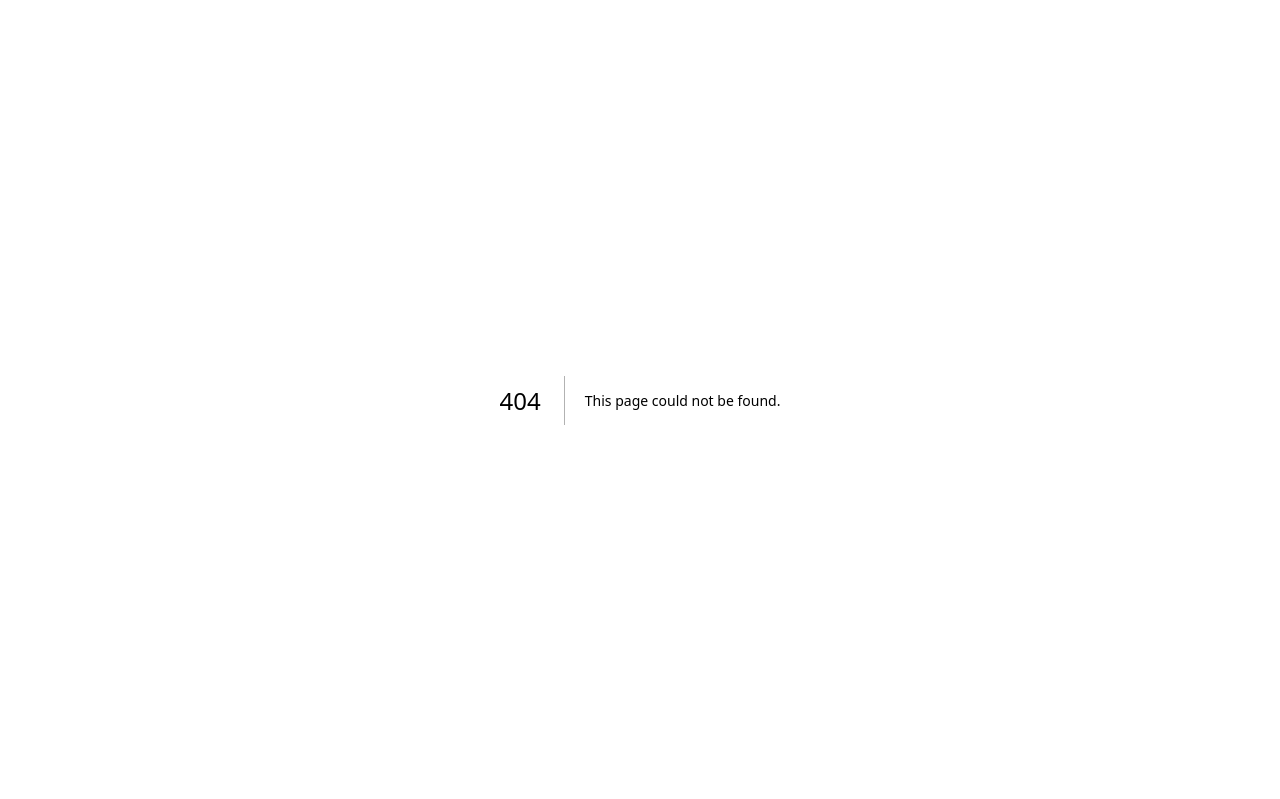
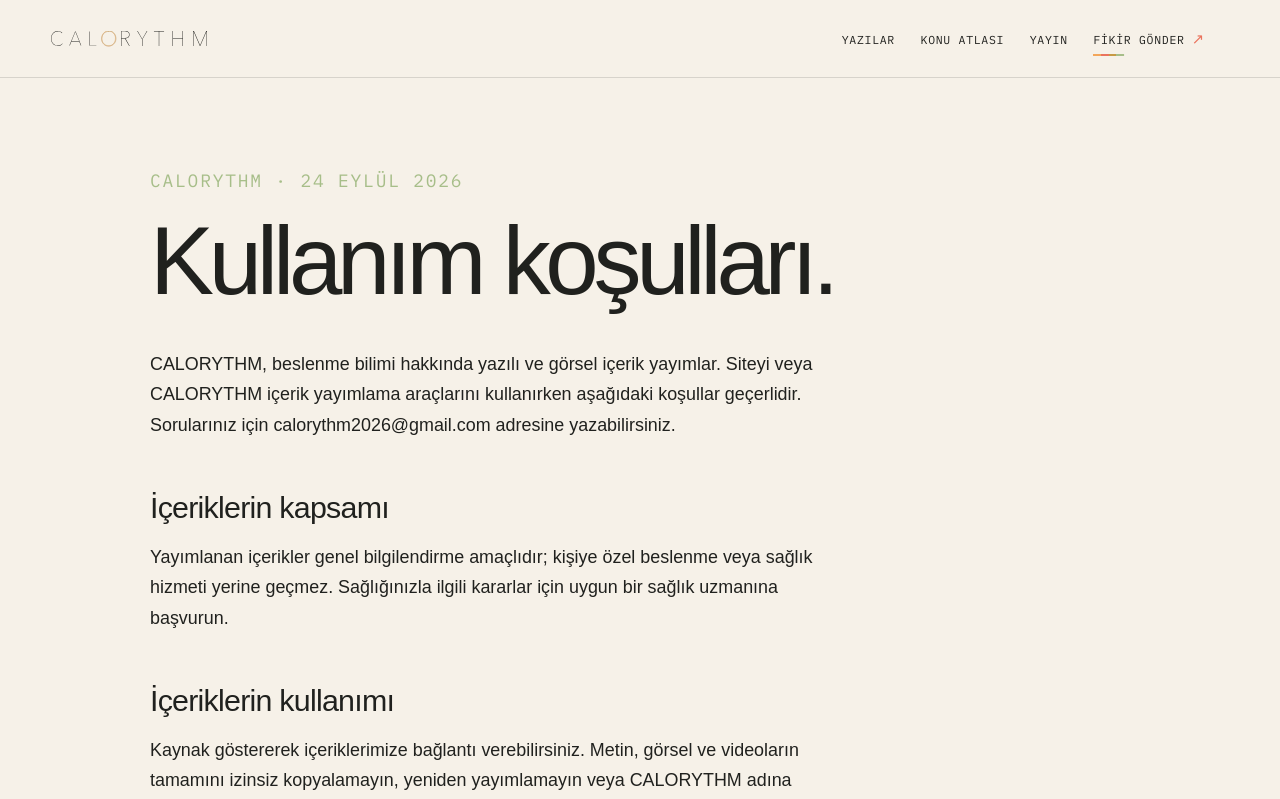
Before and after one commit to hakanurtimur/calorythm, a Next.js app: page /kullanim-kosullari in a window 1280 px wide. Before the commit this address had no page. Shown: the top 799 px of the page. Built offline with nearby package versions, Linux system fonts and the light colour scheme; no server answers.

Commit message:
Add Calorythm privacy and terms pages for social integrations

```diff
--- /dev/null
+++ b/src/app/(publication)/gizlilik-politikasi/page.tsx
@@ -0,0 +1,30 @@
+import type { Metadata } from "next";
+import { editorialEmail } from "@/lib/editorial-contact";
+import styles from "../legal/legal.module.css";
+
+export const metadata: Metadata = {
+  title: "Gizlilik Politikası | CALORYTHM",
+  description: "CALORYTHM web sitesi ve yayın araçlarında kişisel verilerin kullanımına ilişkin bilgiler.",
+};
+
+export default function PrivacyPolicyPage() {
+  return (
+    <main className={styles.page} id="ana-icerik" tabIndex={-1} data-header-tone="light">
+      <p className={styles.eyebrow}>CALORYTHM · 24 Eylül 2026</p>
+      <h1>Gizlilik politikası.</h1>
+      <p>Bu metin, CALORYTHM web sitesi ve içerik yayımlama araçları kullanılırken işlenen bilgileri açıklar. Sorularınız ve veri talepleriniz için <a href={`mailto:${editorialEmail}`}>{editorialEmail}</a> adresinden bize ulaşabilirsiniz.</p>
+
+      <h2>Web sitesini ziyaret ettiğinizde</h2>
+      <p>Sayfaları görüntülemek için cihazınız ile web sitesinin sunucusu arasında teknik veriler (örneğin IP adresi, istek zamanı ve tarayıcı bilgisi) iletilir. Bu veriler sitenin sunulması ve güvenliği için barındırma hizmeti tarafından işlenebilir. Sitedeki dış bağlantılara gittiğinizde ilgili hizmetin kendi gizlilik koşulları geçerli olur.</p>
+
+      <h2>Bize yazdığınızda</h2>
+      <p>E-posta ile paylaştığınız ad, iletişim bilgisi ve mesaj içeriğini talebinizi yanıtlamak ve ilgili yazışmayı yürütmek için kullanırız. E-posta göndermek isteğe bağlıdır.</p>
+
+      <h2>Sosyal medya bağlantıları</h2>
+      <p>CALORYTHM’ün içerik yayımlama aracında bir sosyal medya hesabını bağlamayı seçerseniz, ilgili platformun izin ekranında onayladığınız yetkiler kapsamında erişim belirteçleri alınır. Bu bilgiler hesabı bağlamak ve sizin başlattığınız video yükleme işlemlerini yürütmek için kullanılır. Yüklemeyi seçtiğiniz video ve açıklama ilgili platforma gönderilir. Hesap bağlantısını araç içinden kesebilirsiniz. TikTok, Instagram ve YouTube’un kendi gizlilik politikaları platformlardaki işlemler için ayrıca geçerlidir.</p>
+
+      <h2>Haklarınız ve iletişim</h2>
+      <p>Hakkınızdaki bilgilere erişim, düzeltme veya silme talebinizi <a href={`mailto:${editorialEmail}`}>{editorialEmail}</a> adresine iletebilirsiniz. Talebi değerlendirirken kimliğinizi doğrulamamız gerekebilir. Bu politika, hizmetteki değişikliklere göre güncellenebilir; güncel sürüm bu sayfada yayımlanır.</p>
+    </main>
+  );
+}
--- /dev/null
+++ b/src/app/(publication)/kullanim-kosullari/page.tsx
@@ -0,0 +1,30 @@
+import type { Metadata } from "next";
+import { editorialEmail } from "@/lib/editorial-contact";
+import styles from "../legal/legal.module.css";
+
+export const metadata: Metadata = {
+  title: "Kullanım Koşulları | CALORYTHM",
+  description: "CALORYTHM içerikleri ve yayın araçlarının kullanım koşulları.",
+};
+
+export default function TermsPage() {
+  return (
+    <main className={styles.page} id="ana-icerik" tabIndex={-1} data-header-tone="light">
+      <p className={styles.eyebrow}>CALORYTHM · 24 Eylül 2026</p>
+      <h1>Kullanım koşulları.</h1>
+      <p>CALORYTHM, beslenme bilimi hakkında yazılı ve görsel içerik yayımlar. Siteyi veya CALORYTHM içerik yayımlama araçlarını kullanırken aşağıdaki koşullar geçerlidir. Sorularınız için <a href={`mailto:${editorialEmail}`}>{editorialEmail}</a> adresine yazabilirsiniz.</p>
+
+      <h2>İçeriklerin kapsamı</h2>
+      <p>Yayımlanan içerikler genel bilgilendirme amaçlıdır; kişiye özel beslenme veya sağlık hizmeti yerine geçmez. Sağlığınızla ilgili kararlar için uygun bir sağlık uzmanına başvurun.</p>
+
+      <h2>İçeriklerin kullanımı</h2>
+      <p>Kaynak göstererek içeriklerimize bağlantı verebilirsiniz. Metin, görsel ve videoların tamamını izinsiz kopyalamayın, yeniden yayımlamayın veya CALORYTHM adına sunmayın. Üçüncü taraflara ait kaynak ve görseller kendi hak sahiplerinin koşullarına tabidir.</p>
+
+      <h2>Yayın araçları ve bağlı hesaplar</h2>
+      <p>Bir sosyal medya hesabı bağlarsanız, yalnızca yetkili olduğunuz hesabı kullanın. Yüklediğiniz video, açıklama ve diğer materyallerden; bunları yayımlama hakkına sahip olmaktan siz sorumlusunuz. TikTok, Instagram ve YouTube bağlantıları ilgili platformların kullanım koşullarına da tabidir. Bir yükleme işlemi sizin başlatmanızla yapılır; platform, içeriği kendi kurallarına göre inceleyebilir veya reddedebilir.</p>
+
+      <h2>Değişiklikler ve iletişim</h2>
+      <p>Hizmet ve bu koşullar zaman içinde güncellenebilir. Güncel metin bu sayfada yayımlanır. İçeriğe veya kullanıma ilişkin taleplerinizi <a href={`mailto:${editorialEmail}`}>{editorialEmail}</a> adresine gönderebilirsiniz.</p>
+    </main>
+  );
+}
--- /dev/null
+++ b/src/app/(publication)/legal/legal.module.css
@@ -0,0 +1,37 @@
+.page {
+  background: var(--ivory);
+  color: var(--ink);
+  min-height: 70vh;
+  padding: clamp(8rem, 13vw, 13rem) max(1.5rem, calc((100vw - 980px) / 2)) clamp(5rem, 9vw, 9rem);
+}
+
+.eyebrow {
+  color: var(--olive);
+  font-family: "IBM Plex Mono", monospace;
+  font-size: .8rem;
+  letter-spacing: .1em;
+  text-transform: uppercase;
+}
+
+.page h1 {
+  font-size: clamp(3rem, 8vw, 6rem);
+  letter-spacing: -.055em;
+  line-height: 1;
+  margin: 1rem 0 2.5rem;
+}
+
+.page h2 {
+  font-size: clamp(1.35rem, 3vw, 1.9rem);
+  letter-spacing: -.025em;
+  margin: 2.8rem 0 .7rem;
+}
+
+.page p,
+.page li {
+  font-size: clamp(1rem, 1.4vw, 1.14rem);
+  line-height: 1.7;
+  max-width: 68ch;
+}
+
+.page a { color: inherit; text-decoration-thickness: 1px; text-underline-offset: .2em; }
+.page ul { padding-left: 1.3rem; }
--- a/src/components/layout/publication-footer.tsx
+++ b/src/components/layout/publication-footer.tsx
@@ -102,6 +102,10 @@ export function PublicationFooter() {
           <span aria-hidden="true" className={styles.footerLegalSeparator}> · </span>
           <span>Bağımsız yayın</span>
           <span aria-hidden="true" className={styles.footerLegalSeparator}> · </span>
+          <Link href="/kullanim-kosullari">Kullanım koşulları</Link>
+          <span aria-hidden="true" className={styles.footerLegalSeparator}> · </span>
+          <Link href="/gizlilik-politikasi">Gizlilik politikası</Link>
+          <span aria-hidden="true" className={styles.footerLegalSeparator}> · </span>
           <span>İçerikler kişisel sağlık önerisi değildir.</span>
         </div>
       </div>
```
